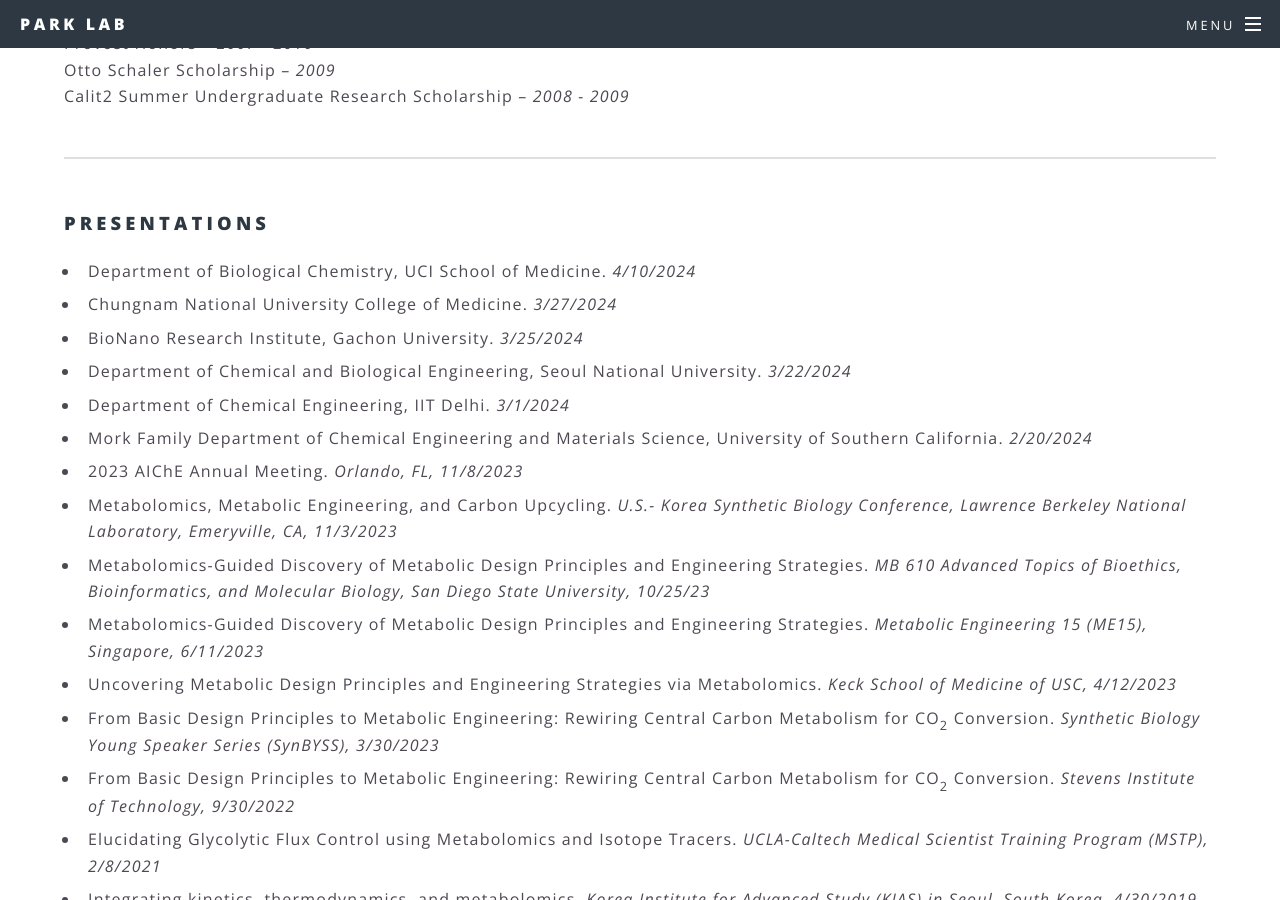
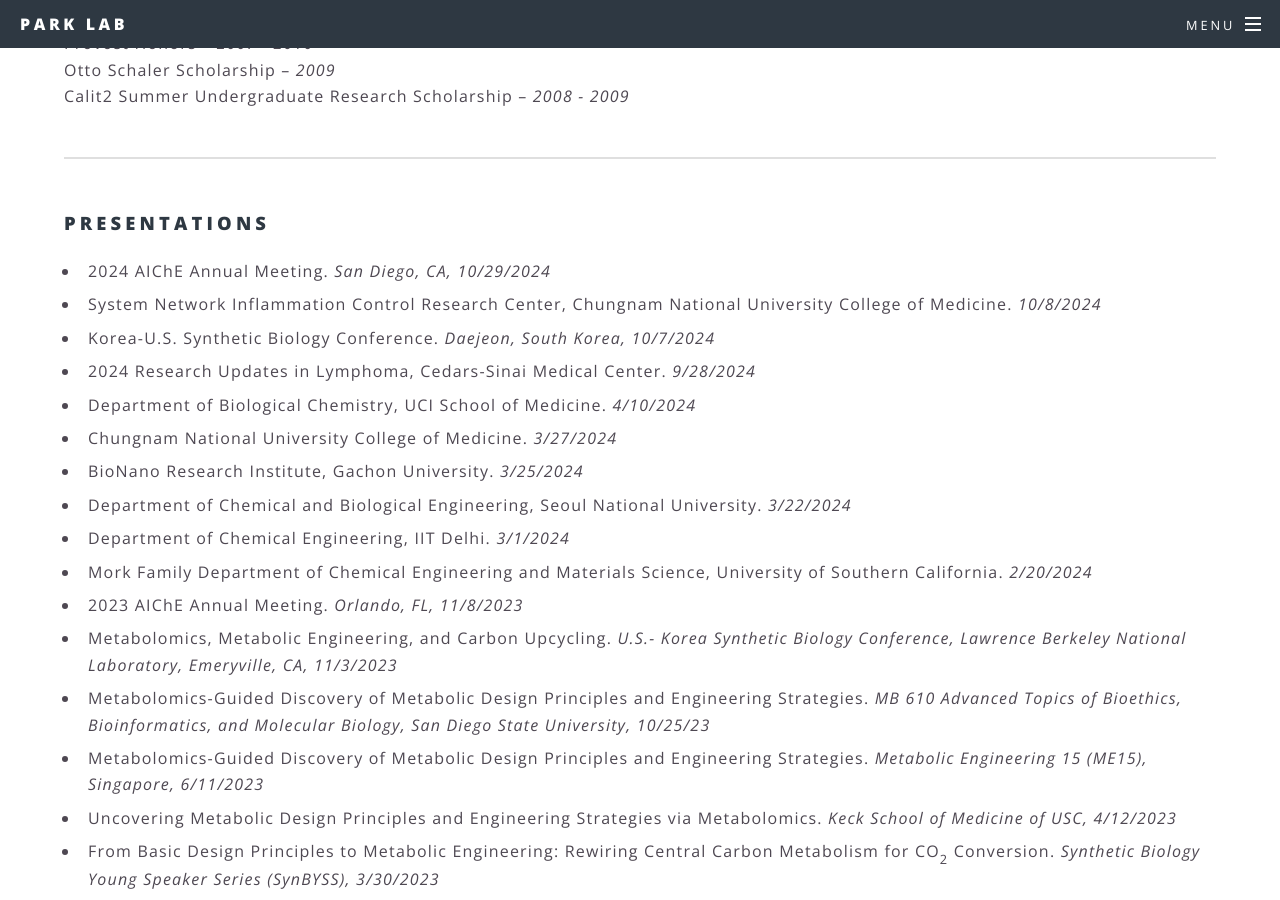
Before and after one commit to jopark/jopark.github.io, a Jekyll site: the page built from biography.html, in a window 1280 px wide and 900 px high, scrolled down 3831 px. Built offline with Jekyll 4.4.1, drawn with Linux system fonts in a browser that asks for light colours.

```diff
--- a/biography.html
+++ b/biography.html
@@ -129,6 +129,10 @@ title: Biography
 		<p>
 		<h3>Presentations</h3>
 		<ul class="ul1">
+		<li>2024 AIChE Annual Meeting. <i>San Diego, CA, 10/29/2024</i></li>
+		<li>System Network Inflammation Control Research Center, Chungnam National University College of Medicine. <i>10/8/2024</i></li>
+		<li>Korea-U.S. Synthetic Biology Conference. <i>Daejeon, South Korea, 10/7/2024</i></li>
+		<li>2024 Research Updates in Lymphoma, Cedars-Sinai Medical Center. <i>9/28/2024</i></li>
 		<li>Department of Biological Chemistry, UCI School of Medicine. <i>4/10/2024</i></li>
 		<li>Chungnam National University College of Medicine. <i>3/27/2024</i></li>
 		<li>BioNano Research Institute, Gachon University. <i>3/25/2024</i></li>
```
Also changed, not shown: photos.html (+24 -0 lines), 8 other files.
